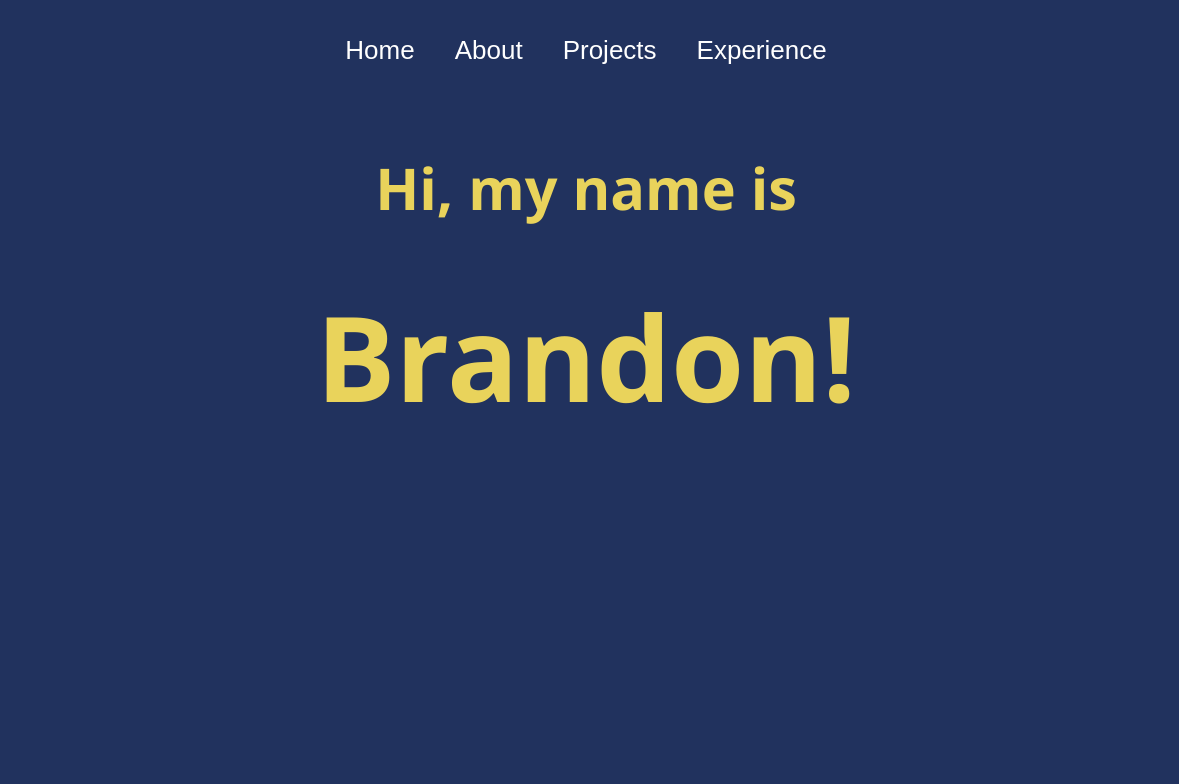
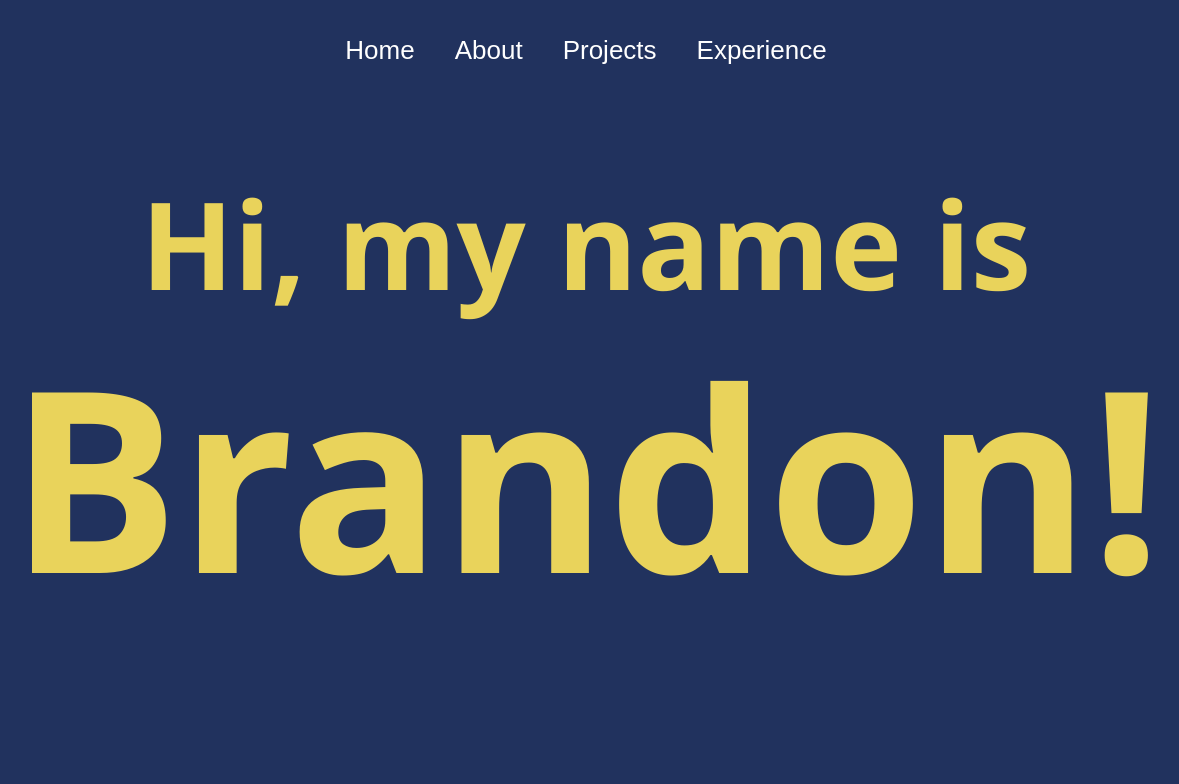
Before and after one commit to blksmk8483/knight-portfolio, a React (Create React App) app: page / in a window 1536 px wide. Shown: the top 784 px of the page, without its empty margins (182-1361 px from the left). Built offline with nearby package versions, Linux system fonts and the light colour scheme.

Commit message:
fixed the homepage for larger screens and for mobile

```diff
--- a/src/styles/Home.css
+++ b/src/styles/Home.css
@@ -120,6 +120,18 @@
 
 @media only screen and (max-width: 600px) {
   .hello-1 {
-    font-size: 3rem;
+    font-size: 2.4rem;
   }
 }
+
+@media screen and (min-width: 1300px) {
+  .about {
+    line-height: 0.7;
+  }
+  .hello-1 {
+    font-size: 7.6rem;
+  }
+  .hello-2 {
+    font-size: 15.8rem;
+  }
+}
```
